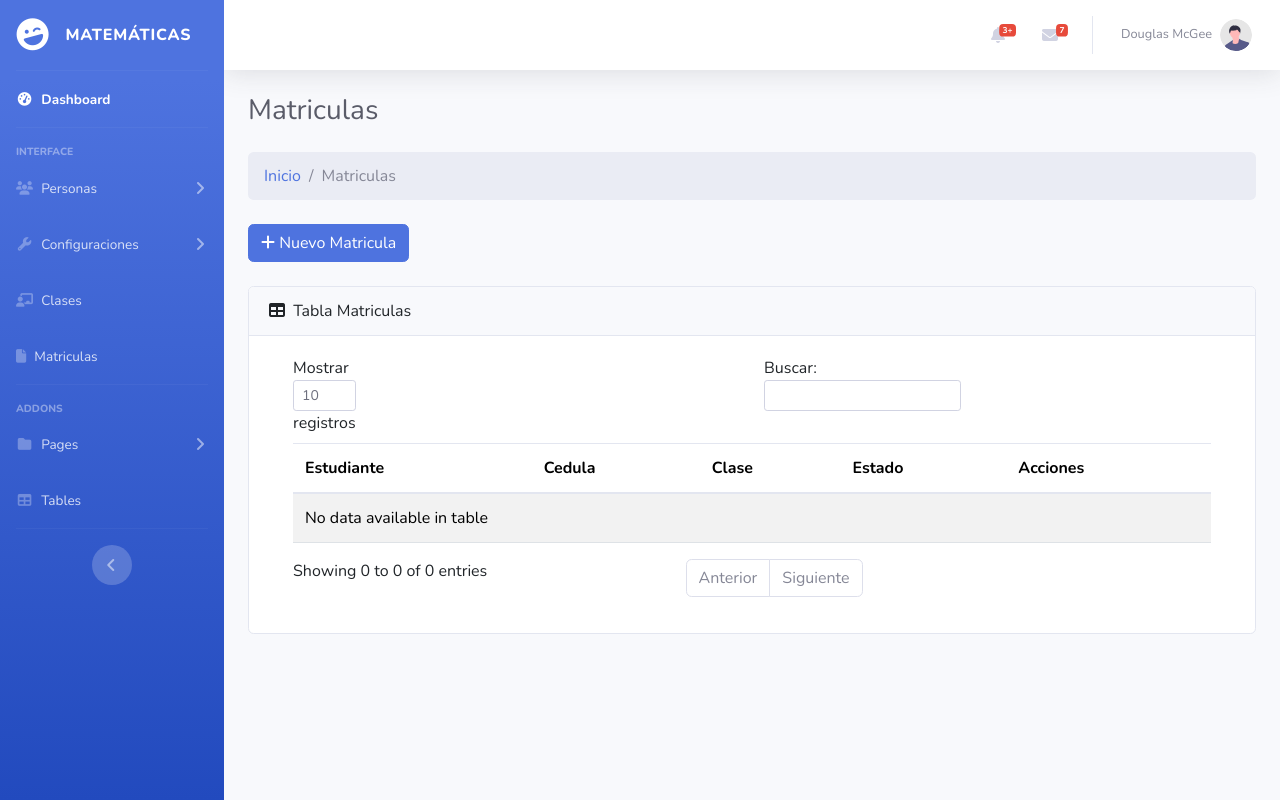
After one commit to Dafaild25/project_matematicas, a Django app: page /matricula/ in a window 1280 px wide. The commit adds this page. Run offline with Django 5.2, Linux system fonts and the light colour scheme; data comes from the database, SQL or seed files in the repository; both versions use the stored data as it was after the commit; data that the repository does not hold is empty; some libraries are stand-ins or nearby versions.

```diff
--- /dev/null
+++ b/Aplicaciones/core/forms/matricula_form.py
@@ -0,0 +1,18 @@
+from django import forms
+from ..models import Matriculas, Estudiantes, Clases
+
+class MatriculasForm(forms.ModelForm):
+    class Meta:
+        model = Matriculas
+        fields = ['fk_estudiante', 'fk_clase', 'mat_estado']
+        widgets = {
+            'fk_estudiante': forms.Select(attrs={'class': 'form-select'}),
+            'fk_clase': forms.Select(attrs={'class': 'form-select'}),
+            'mat_estado': forms.CheckboxInput(attrs={'class': 'form-check-input'}),
+        }
+
+    def __init__(self, *args, **kwargs):
+        super(MatriculasForm, self).__init__(*args, **kwargs)
+        # Puedes filtrar estudiantes o clases activas aquí si deseas
+        self.fields['fk_estudiante'].queryset = Estudiantes.objects.all()
+        self.fields['fk_clase'].queryset = Clases.objects.filter(cla_estado=True)
--- /dev/null
+++ b/Aplicaciones/core/templates/matricula/Index.html
@@ -0,0 +1,214 @@
+{% extends "plantillas/MasterAdmin.html" %}
+{% load static %}
+{% block title %}Matriculas{% endblock %}
+{% block css %}
+
+{% endblock %}
+{% block content %}
+<div class="container-fluid ">
+    <div class="d-sm-flex align-items-center justify-content-between mb-4">
+        <h1 class="h3 mb-0 text-gray-800">Matriculas</h1>
+
+    </div>
+
+    <ol class="breadcrumb mb-4">
+        <li class="breadcrumb-item"><a href="{% url 'inicio' %}">Inicio</a></li>
+        <li class="breadcrumb-item active">Matriculas</li>
+    </ol>
+
+
+
+    <div class="mb-4">
+        <a href="#" class="btn btn-primary" type="button" data-bs-toggle="modal" data-bs-target="#modalCrear"><i
+                class="fas fa-plus"></i> Nuevo
+            Matricula</a>
+    </div>
+
+     {% comment %} Modal para crear modulo {% endcomment %}
+    <div class="modal fade" id="modalCrear" tabindex="-1" aria-labelledby="modalCrearLabel" aria-hidden="true">
+        <div class="modal-dialog">
+            <div class="modal-content">
+                <div class="modal-header">
+                    <h5 class="modal-title" id="modalCrearLabel">Nueva Matricula</h5>
+                    <button type="button" class="btn-close" data-bs-dismiss="modal" aria-label="Close"></button>
+                </div>
+                <div class="modal-body">
+                    <form method="POST">
+                        {% csrf_token %}
+                        <input type="hidden" name="crear_matricula" value="1">
+                        <!-- Mostrar errores si los hay -->
+                         <!-- Mostrar errores si los hay -->
+                    {% if form.errors %}
+                        <div class="alert alert-danger">
+                            {{ form.errors }}
+                        </div>
+                    {% endif %}
+
+                    <!-- Campo: Clase -->
+                    <div class="mb-3">
+                        <label for="{{ form.fk_clase.id_for_label }}" class="form-label">Clase</label>
+                        {{ form.fk_clase }}
+                    </div>
+
+                    <!-- Campo: Estudiante -->
+                    <div class="mb-3">
+                        <label for="{{ form.fk_estudiante.id_for_label }}" class="form-label">Estudiante</label>
+                        {{ form.fk_estudiante }}
+                    </div>
+
+                    <!-- Campo: Estado -->
+                    <div class="form-check mb-3">
+                        {{ form.mat_estado }}
+                        <label class="form-check-label" for="{{ form.mat_estado.id_for_label }}">Activo</label>
+                    </div>
+
+
+                        <button type="submit" class="btn btn-primary">Guardar</button>
+                        <a href="{% url 'matricula_index' %}" class="btn btn-secondary">Cancelar</a>
+
+                    </form>
+                </div>
+            </div>
+        </div>
+    </div>
+    {% if form.errors %}
+        <script>
+            var modalCrear = new bootstrap.Modal(document.getElementById('modalCrear'));
+            modalCrear.show();
+        </script>
+    {% endif %}
+
+    {% comment %} fin del modal {% endcomment %}
+
+
+    <div class="card mb-4">
+        <div class="card-header">
+            <i class="fas fa-table me-1"></i>
+            Tabla Matriculas
+        </div>
+        <div class="card-body">
+            <div class="table-responsive">
+                <table class="table table-striped" id="tbl-admin" >
+                    <thead>
+                        <tr>
+                            <th>Estudiante</th>
+                            <th>Cedula</th>
+                            <th>Clase</th>
+                            <th>Estado</th>
+                            <th>Acciones</th>
+                        </tr>
+                    </thead>
+                    <tbody>
+                        {% for matricula in matriculas %}
+                        <tr>
+                            <td>{{matricula.fk_estudiante}}</td>
+                            <td>{{matricula.fk_estudiante.fk_id_persona.per_cedula}}</td>
+                            <td>{{matricula.fk_clase}}</td>
+                            <td>
+                                {% if matricula.mat_estado %}
+                                Activo
+                                {% else %}
+                                Inactivo
+                                {% endif %}
+                            </td>
+                            <td>
+                                <a href="#" class="btn btn-primary" data-bs-toggle="modal" data-bs-target="#modalEditar{{ matricula.pk }}"><i
+                                        class="fas fa-edit"></i></a>
+                                <a href="#" class="btn btn-danger" data-bs-toggle="modal" data-bs-target="#modalEliminar{{ matricula.pk }}"><i
+                                        class="fas fa-trash"></i></a>
+                            </td>
+                        </tr>
+
+                        <!-- Modal Editar Matrícula -->
+                        <div class="modal fade" id="modalEditar{{ matricula.pk }}" tabindex="-1" aria-labelledby="modalEditarLabel{{ matricula.pk }}" aria-hidden="true">
+                            <div class="modal-dialog">
+                                <div class="modal-content">
+                                    <form method="POST">
+                                        {% csrf_token %}
+                                        <input type="hidden" name="editar_matricula" value="1">
+                                        <input type="hidden" name="mat_id" value="{{ matricula.pk }}">
+
+                                        <div class="modal-header">
+                                            <h5 class="modal-title" id="modalEditarLabel{{ matricula.pk }}">Editar Matrícula</h5>
+                                            <button type="button" class="btn-close" data-bs-dismiss="modal" aria-label="Cerrar"></button>
+                                        </div>
+
+                                        <div class="modal-body">
+                                            <!-- Clase -->
+                                            <div class="mb-3">
+                                                <label class="form-label">Clase</label>
+                                                <select name="fk_clase" class="form-select" required>
+                                                    {% for clase in clases %}
+                                                        <option value="{{ clase.pk }}" {% if clase.pk == matricula.fk_clase.pk %}selected{% endif %}>{{ clase.cla_nombre }}</option>
+                                                    {% endfor %}
+                                                </select>
+                                            </div>
+
+                                            <!-- Estudiante -->
+                                            <div class="mb-3">
+                                                <label class="form-label">Estudiante</label>
+                                                <select name="fk_estudiante" class="form-select" required>
+                                                    {% for estudiante in estudiantes %}
+                                                        <option value="{{ estudiante.pk }}" {% if estudiante.pk == matricula.fk_estudiante.pk %}selected{% endif %}>{{ estudiante }}</option>
+                                                    {% endfor %}
+                                                </select>
+                                            </div>
+
+                                            <!-- Estado -->
+                                            <div class="form-check mb-3">
+                                                <input type="checkbox" name="mat_estado" class="form-check-input" id="estadoEdit{{ matricula.pk }}"
+                                                    {% if matricula.mat_estado %}checked{% endif %}>
+                                                <label class="form-check-label" for="estadoEdit{{ matricula.pk }}">Activo</label>
+                                            </div>
+                                        </div>
+
+                                        <div class="modal-footer">
+                                            <button type="submit" class="btn btn-primary">Guardar cambios</button>
+                                            <button type="button" class="btn btn-secondary" data-bs-dismiss="modal">Cancelar</button>
+                                        </div>
+                                    </form>
+                                </div>
+                            </div>
+                        </div>
+                        <!-- fin del modal de edicion -->
+
+                        <!-- Modal Eliminar Matrícula -->
+                        <div class="modal fade" id="modalEliminar{{ matricula.pk }}" tabindex="-1" aria-labelledby="modalEliminarLabel{{ matricula.pk }}" aria-hidden="true">
+                            <div class="modal-dialog modal-dialog-centered">
+                                <div class="modal-content border-danger">
+                                    <form method="POST">
+                                        {% csrf_token %}
+                                        <input type="hidden" name="eliminar_matricula" value="1">
+                                        <input type="hidden" name="mat_id" value="{{ matricula.pk }}">
+
+                                        <div class="modal-header bg-danger text-white">
+                                            <h5 class="modal-title" id="modalEliminarLabel{{ matricula.pk }}">Confirmar Eliminación</h5>
+                                            <button type="button" class="btn-close btn-close-white" data-bs-dismiss="modal" aria-label="Cerrar"></button>
+                                        </div>
+
+                                        <div class="modal-body">
+                                            <p>¿Estás seguro de que deseas eliminar esta matrícula del estudiante <strong>{{ matricula.fk_estudiante }}</strong>?</p>
+                                        </div>
+
+                                        <div class="modal-footer">
+                                            <button type="submit" class="btn btn-danger">Sí, eliminar</button>
+                                            <button type="button" class="btn btn-secondary" data-bs-dismiss="modal">Cancelar</button>
+                                        </div>
+                                    </form>
+                                </div>
+                            </div>
+                        </div>
+
+
+                        {% endfor %}
+                    </tbody>
+                </table>
+            </div>
+        </div>
+    </div>
+</div>
+{% endblock %}
+{% block js %}
+
+
+{% endblock %}
--- a/Aplicaciones/core/templates/plantillas/MasterAdmin.html
+++ b/Aplicaciones/core/templates/plantillas/MasterAdmin.html
@@ -14,6 +14,7 @@
     <link href="{% static 'vendor/fontawesome-free/css/all.min.css'%}" rel="stylesheet" type="text/css" />
     <link href="https://fonts.googleapis.com/css?family=Nunito:200,200i,300,300i,400,400i,600,600i,700,700i,800,800i,900,900i" rel="stylesheet" />
     <link rel="stylesheet" href="{% static 'css/bootstrap.min.css' %}" />
+
 
     <!-- Custom styles for this template -->
     <link href="{% static 'css/sb-admin-2.min.css' %}" rel="stylesheet" />
@@ -95,9 +96,9 @@
         </li>
 
          <li class="nav-item">
-          <a class="nav-link" href="#">
+          <a class="nav-link" href="{% url 'matricula_index'%}">
             <i class="fa-solid fa-file"></i>
-            <span>Inscripciones</span>
+            <span>Matriculas</span>
           </a>
         </li>
 
@@ -369,6 +370,7 @@
     <script src="{% static 'vendor/jquery/jquery.min.js' %}"></script>
     <script src="{% static 'vendor/bootstrap/js/bootstrap.bundle.min.js'%}"></script>
 
+
     <!-- Core plugin JavaScript -->
     <script src="{% static 'vendor/jquery-easing/jquery.easing.min.js' %}"></script>
 
@@ -382,6 +384,8 @@
     <script src="{% static 'js/jquery-3.7.1.min.js' %}"></script>
     <script src="{% static 'js/bootstrap.min.js'%}"></script>
     <script src="{% static 'js/datatables.min.js'%}"></script>
+    <!-- Bootstrap Select JS -->
+
 
     <!-- INICIALIZACION DE DATATABLES -->
     <script>
--- a/Aplicaciones/core/urls.py
+++ b/Aplicaciones/core/urls.py
@@ -9,6 +9,7 @@ from .views import crud_enunciado_views
 from .views import crud_clase_views
 from .views import crud_docente_views
 from .views import crud_estudiante_views
+from .views import crud_matricula_views
 
 
 urlpatterns = [
@@ -71,8 +72,16 @@ urlpatterns = [
     path('enunciado/editar/<int:enun_id>', crud_enunciado_views.editar, name='enunciado_editar'),
     path('enunciado/eliminar/<int:enun_id>', crud_enunciado_views.eliminar, name='enunciado_eliminar'),
 
+
+
+
+
     #Ruta para generar un crud de clases
     path('clase/', crud_clase_views.index, name='clase_index'),
+
+
+    # Ruta para crear las matriculas
+    path('matricula/', crud_matricula_views.index, name='matricula_index'),
 
     # loguin
     path('loguin/', loguin_views.index, name='loguin_index'),
--- /dev/null
+++ b/Aplicaciones/core/views/crud_matricula_views.py
@@ -0,0 +1,45 @@
+from django.shortcuts import render, redirect, get_object_or_404
+from django.contrib import messages
+from ..models import Matriculas, Estudiantes, Clases
+from ..forms.matricula_form import MatriculasForm
+
+def index(request):
+    matriculas = Matriculas.objects.all()
+    form = MatriculasForm()
+
+    if request.method == 'POST':
+        if 'crear_matricula' in request.POST:
+            form = MatriculasForm(request.POST)
+            if form.is_valid():
+                form.save()
+                messages.success(request, 'Matrícula creada correctamente.')
+                return redirect('matricula_index')
+        elif 'editar_matricula' in request.POST:
+            mat_id = request.POST.get('mat_id')
+            matricula = get_object_or_404(Matriculas, pk=mat_id)
+
+            # Editar manualmente los campos
+            matricula.fk_clase_id = request.POST.get('fk_clase')
+            matricula.fk_estudiante_id = request.POST.get('fk_estudiante')
+            matricula.mat_estado = 'mat_estado' in request.POST
+            matricula.save()
+
+            messages.success(request, 'Matrícula actualizada correctamente.')
+            return redirect('matricula_index')
+
+        elif 'eliminar_matricula' in request.POST:
+            mat_id = request.POST.get('mat_id')
+            matricula = get_object_or_404(Matriculas, pk=mat_id)
+            matricula.delete()
+            messages.success(request, 'Matrícula eliminada correctamente.')
+        return redirect('matricula_index')
+
+    estudiantes = Estudiantes.objects.all()
+    clases = Clases.objects.filter(cla_estado=True)
+
+    return render(request, 'matricula/Index.html', {
+        'matriculas': matriculas,
+        'form': form,
+        'estudiantes': estudiantes,
+        'clases': clases,
+    })
```
Also changed, not shown: Aplicaciones/core/models.py (+16 -3 lines), Aplicaciones/core/migrations/0010_matriculas.py (added), db.sqlite3.
